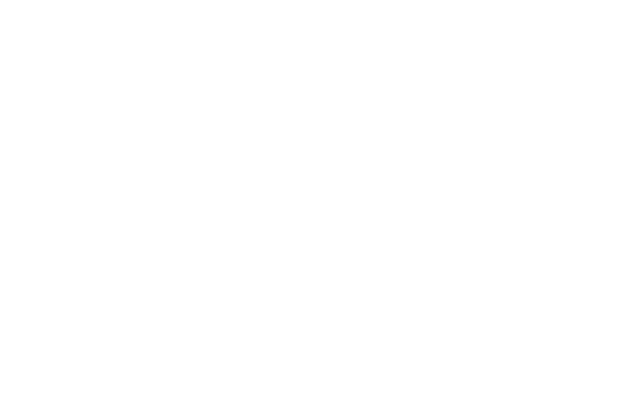
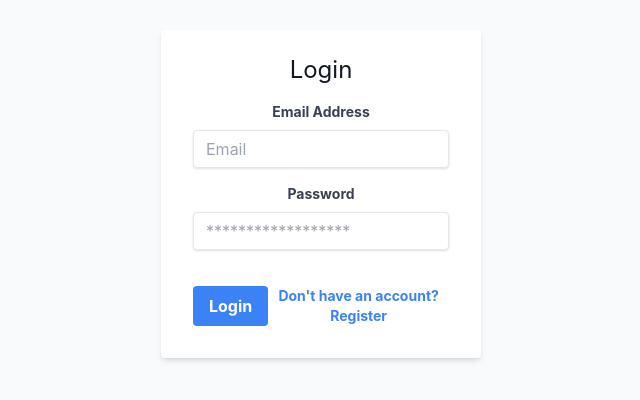
Before and after one commit to drbrunning/my-react-template, a React app: page /login in a window 1280 px wide. Shown: the part 198-598 px from the top of the page, without its empty margins (319-959 px from the left). Built offline with nearby package versions, Linux system fonts and the light colour scheme.

Commit message:
Updated index.tsx for toast and error message.

```diff
--- a/src/routes/index.tsx
+++ b/src/routes/index.tsx
@@ -4,17 +4,16 @@ import LoginPage from '../pages/LoginPage';
 import RegisterPage from '../pages/RegisterPage';
 import Dashboard from '../pages/Dashboard';
 import DefaultLayout from './DefaultLayout';
-import ProtectedLayout from './ProtectedLayout';
+import ProtectedRoute from './ProtectedRoute';
 
 function AppRoutes() {
     return (
         <Routes>
-            <Route element={<DefaultLayout />}>
-                <Route path="/login" element={<LoginPage />} />
-                <Route path="/register" element={<RegisterPage />} />
-            </Route>
-            <Route element={<ProtectedLayout />}>
+            <Route path="/login" element={<LoginPage />} />
+            <Route path="/register" element={<RegisterPage />} />
+            <Route element={<ProtectedRoute />}>
                 <Route path="/" element={<Dashboard />} />
+                {/* Add other protected routes here */}
             </Route>
         </Routes>
     );
```
